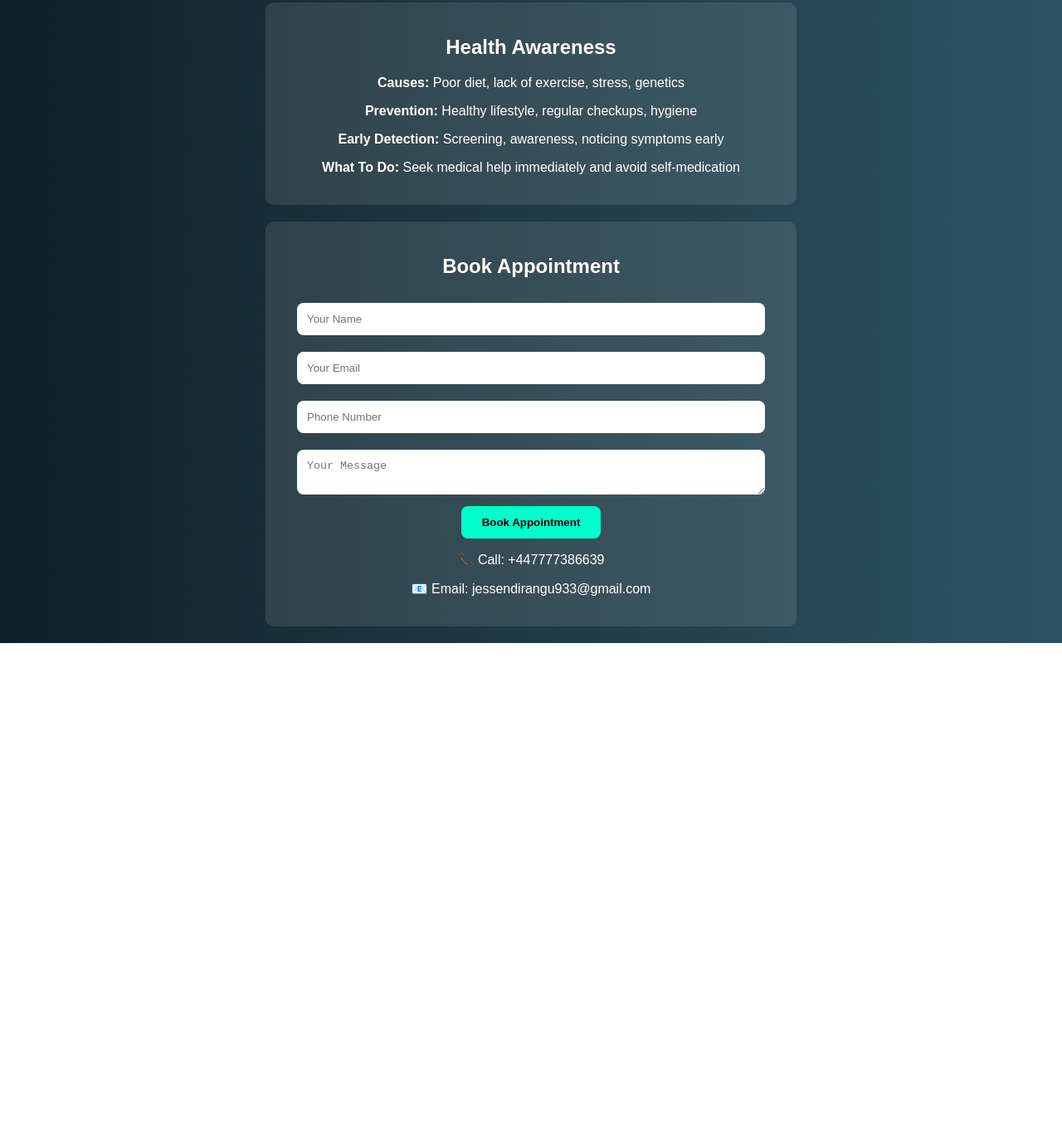
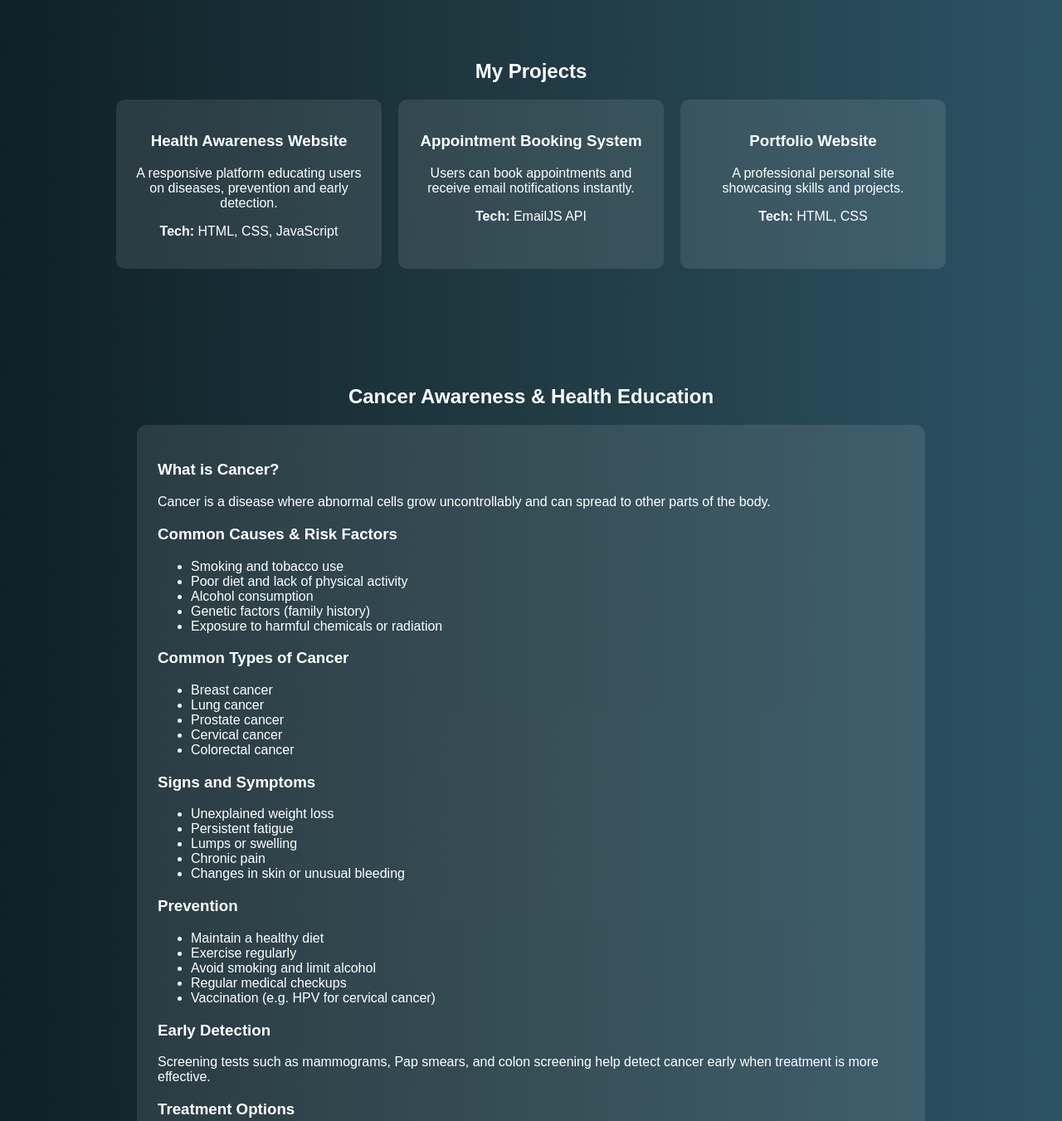
Before and after one commit to jessendirangu/my-website, a plain HTML site: page index.html in a window 1280 px wide. Shown: the part 483-1834 px from the top of the page at 83% size. Before the commit the page ends 1258 px from the top, so only its background shows below. Drawn offline with nearby package versions, Linux system fonts and the light colour scheme.

Commit message:
Update index.html

```diff
--- a/index.html
+++ b/index.html
@@ -1,9 +1,10 @@
-<!DOCTYPE html>
+[16:03, 29/04/2026] J⚡️: https://jessendirangu.github.io
+[16:19, 29/04/2026] J⚡️: <!DOCTYPE html>
 <html lang="en">
 <head>
 <meta charset="UTF-8">
 <meta name="viewport" content="width=device-width, initial-scale=1.0">
-<title>Jesse Ndirangu | Web Developer</title>
+<title>Jesse Ndirangu | Portfolio</title>
 
 <style>
 body {
@@ -11,14 +12,15 @@ body {
   font-family: Arial, sans-serif;
   background: linear-gradient(to right, #0f2027, #203a43, #2c5364);
   color: white;
-  text-align: center;
+  scroll-behavior: smooth;
 }
 
 nav {
   position: sticky;
   top: 0;
-  background: rgba(0,0,0,0.6);
+  background: rgba(0,0,0,0.7);
   padding: 15px;
+  text-align: center;
 }
 
 nav a {
@@ -28,28 +30,59 @@ nav a {
   font-weight: bold;
 }
 
-.container {
-  padding: 40px 20px;
+section {
+  padding: 60px 20px;
+  text-align: center;
 }
 
-img {
-  width: 150px;
+/* ANIMATIONS */
+.fade {
+  opacity: 0;
+  transform: translateY(40px);
+  transition: all 1s ease;
+}
+
+.fade.show {
+  opacity: 1;
+  transform: translateY(0);
+}
+
+/* HERO */
+.hero img {
+  width: 140px;
   border-radius: 50%;
-  margin-bottom: 20px;
 }
 
 h1 {
   color: #00ffcc;
 }
 
+/* CARDS */
 .card {
   background: rgba(255,255,255,0.1);
-  padding: 20px;
+  padding: 25px;
   margin: 20px auto;
-  border-radius: 10px;
-  max-width: 600px;
+  border-radius: 12px;
+  max-width: 900px;
+  text-align: left;
 }
 
+/* PROJECTS */
+.projects {
+  display: grid;
+  grid-template-columns: repeat(auto-fit, minmax(250px, 1fr));
+  gap: 20px;
+  max-width: 1000px;
+  margin: auto;
+}
+
+.project-card {
+  background: rgba(255,255,255,0.1);
+  padding: 20px;
+  border-radius: 10px;
+}
+
+/* FORM */
 input, textarea {
   width: 90%;
   padding: 12px;
@@ -79,25 +112,114 @@ button {
 
 <nav>
   <a href="#home">Home</a>
+  <a href="#projects">Projects</a>
   <a href="#health">Health</a>
   <a href="#contact">Contact</a>
 </nav>
 
-<div class="container" id="home">
-  <img src="me.jpg" alt="Profile">
+<!-- HERO -->
+<section id="home" class="hero fade">
+  <img src="me.jpg">
   <h1>Jesse Ndirangu</h1>
   <p>Web Developer | Nursing Student</p>
-</div>
+</section>
 
-<div class="card" id="health">
-  <h2>Health Awareness</h2>
-  <p><b>Causes:</b> Poor diet, lack of exercise, stress, genetics</p>
-  <p><b>Prevention:</b> Healthy lifestyle, regular checkups, hygiene</p>
-  <p><b>Early Detection:</b> Screening, awareness, noticing symptoms early</p>
-  <p><b>What To Do:</b> Seek medical help immediately and avoid self-medication</p>
-</div>
+<!-- PROJECTS -->
+<section id="projects" class="fade">
+  <h2>My Projects</h2>
 
-<div class="card" id="contact">
+  <div class="projects">
+
+    <div class="project-card">
+      <h3>Health Awareness Website</h3>
+      <p>A responsive platform educating users on diseases, prevention and early detection.</p>
+      <p><b>Tech:</b> HTML, CSS, JavaScript</p>
+    </div>
+
+    <div class="project-card">
+      <h3>Appointment Booking System</h3>
+      <p>Users can book appointments and receive email notifications instantly.</p>
+      <p><b>Tech:</b> EmailJS API</p>
+    </div>
+
+    <div class="project-card">
+      <h3>Portfolio Website</h3>
+      <p>A professional personal site showcasing skills and projects.</p>
+      <p><b>Tech:</b> HTML, CSS</p>
+    </div>
+
+  </div>
+</section>
+
+<!-- HEALTH / CANCER -->
+<section id="health" class="fade">
+  <h2>Cancer Awareness & Health Education</h2>
+
+  <div class="card">
+    <h3>What is Cancer?</h3>
+    <p>
+      Cancer is a disease where abnormal cells grow uncontrollably and can spread to other parts of the body.
+    </p>
+
+    <h3>Common Causes & Risk Factors</h3>
+    <ul>
+      <li>Smoking and tobacco use</li>
+      <li>Poor diet and lack of physical activity</li>
+      <li>Alcohol consumption</li>
+      <li>Genetic factors (family history)</li>
+      <li>Exposure to harmful chemicals or radiation</li>
+    </ul>
+
+    <h3>Common Types of Cancer</h3>
+    <ul>
+      <li>Breast cancer</li>
+      <li>Lung cancer</li>
+      <li>Prostate cancer</li>
+      <li>Cervical cancer</li>
+      <li>Colorectal cancer</li>
+    </ul>
+
+    <h3>Signs and Symptoms</h3>
+    <ul>
+      <li>Unexplained weight loss</li>
+      <li>Persistent fatigue</li>
+      <li>Lumps or swelling</li>
+      <li>Chronic pain</li>
+      <li>Changes in skin or unusual bleeding</li>
+    </ul>
+
+    <h3>Prevention</h3>
+    <ul>
+      <li>Maintain a healthy diet</li>
+      <li>Exercise regularly</li>
+      <li>Avoid smoking and limit alcohol</li>
+      <li>Regular medical checkups</li>
+      <li>Vaccination (e.g. HPV for cervical cancer)</li>
+    </ul>
+
+    <h3>Early Detection</h3>
+    <p>
+      Screening tests such as mammograms, Pap smears, and colon screening help detect cancer early when treatment is more effective.
+    </p>
+
+    <h3>Treatment Options</h3>
+    <ul>
+      <li>Surgery – removing the tumour</li>
+      <li>Chemotherapy – using drugs to kill cancer cells</li>
+      <li>Radiotherapy – using radiation</li>
+      <li>Immunotherapy – boosting the immune system</li>
+      <li>Targeted therapy – attacking specific cancer cells</li>
+    </ul>
+
+    <h3>What To Do</h3>
+    <p>
+      If you notice unusual symptoms, seek medical advice immediately. Early diagnosis saves lives.
+    </p>
+  </div>
+</section>
+
+<!-- CONTACT -->
+<section id="contact" class="fade">
   <h2>Book Appointment</h2>
 
   <form id="appointment-form">
@@ -111,31 +233,47 @@ button {
 
   <div id="status"></div>
 
-  <p>📞 Call: +447777386639</p>
-  <p>📧 Email: jessendirangu933@gmail.com</p>
-</div>
+  <p>📞 +447777386639</p>
+  <p>📧 jessendirangu933@gmail.com</p>
+</section>
 
 <!-- EMAILJS -->
 <script src="https://cdn.jsdelivr.net/npm/emailjs-com@3/dist/email.min.js"></script>
 
 <script>
 (function(){
-  emailjs.init("RQ_H0XiPeuC0-tJsw"); // ✅ CORRECT KEY (0 not O)
+  emailjs.init("RQ_H0XiPeuCO-tJsw");
 })();
 
+// FORM
 document.getElementById("appointment-form").addEventListener("submit", function(e) {
   e.preventDefault();
 
+  document.getElementById("status").innerHTML = "Sending...";
+
   emailjs.sendForm("service_4vigyui", "template_fs4bxon", this)
-    .then(function() {
+    .then(() => {
       document.getElementById("status").innerHTML =
         "<span style='color:lightgreen;'>✅ Appointment sent successfully!</span>";
-    }, function(error) {
+      this.reset();
+    }, (error) => {
       console.log(error);
       document.getElementById("status").innerHTML =
         "<span style='color:red;'>❌ Failed to send. Try again.</span>";
     });
 });
+
+// SCROLL ANIMATION
+const fades = document.querySelectorAll(".fade");
+
+window.addEventListener("scroll", () => {
+  fades.forEach(el => {
+    const top = el.getBoundingClientRect().top;
+    if (top < window.innerHeight - 100) {
+      el.classList.add("show");
+    }
+  });
+});
 </script>
 
 </body>
```
